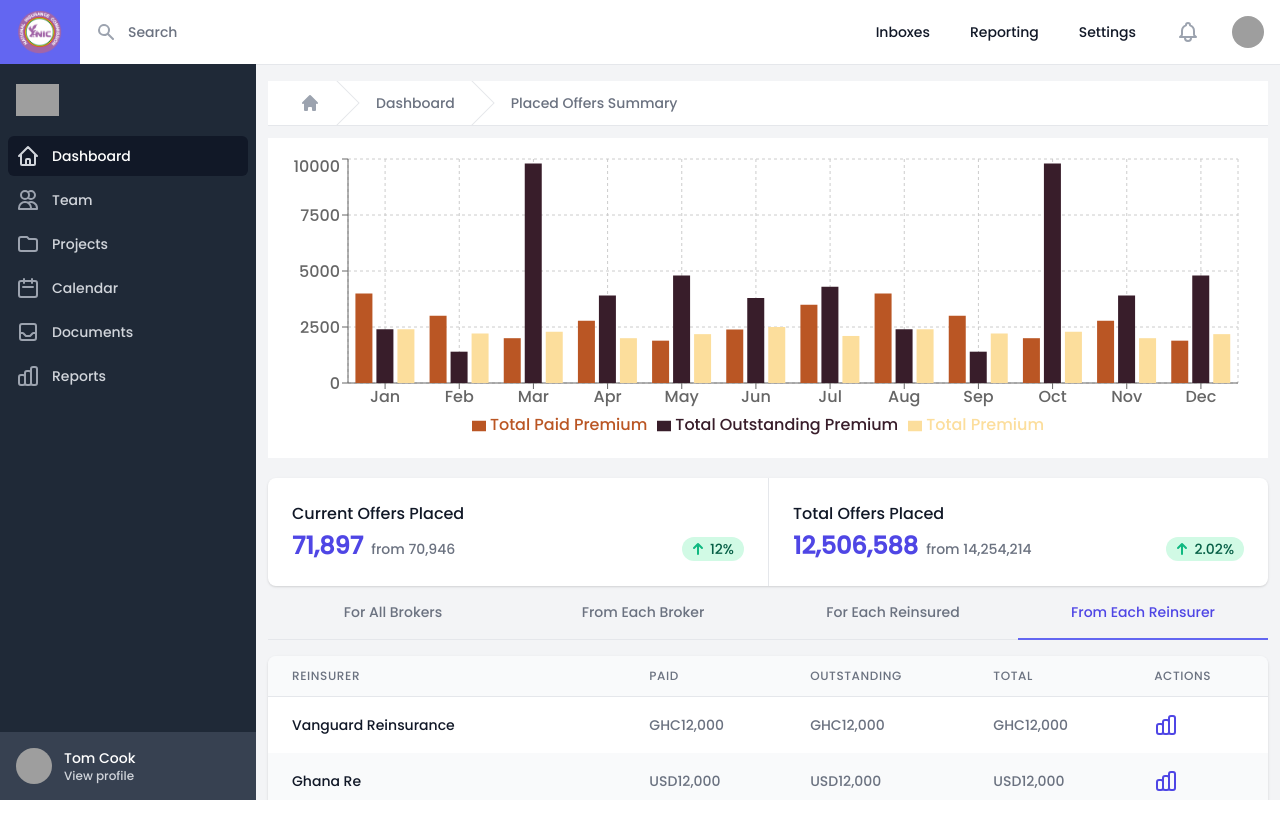
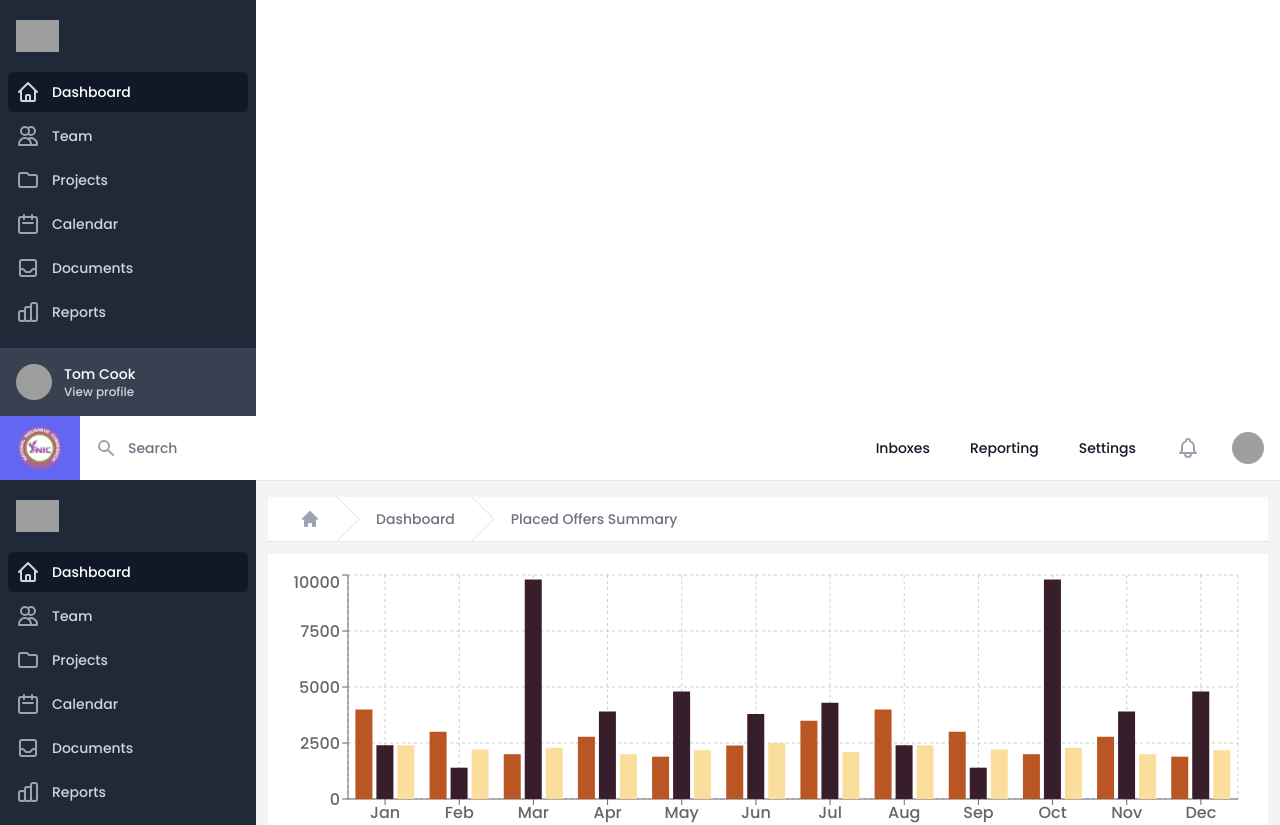
Before and after one commit to Khoby-790/template-nic, a React (Create React App) app: page /_offers in a window 1280 px wide. Shown: the top 825 px of the page. Before the commit the page ends 800 px from the top, so only its background shows below. Built offline with nearby package versions, Linux system fonts and the light colour scheme; grey boxes are pictures that could not be loaded.

Commit message:
--- Auto-Git Commit ---

```diff
--- a/src/layouts/AppLayout.tsx
+++ b/src/layouts/AppLayout.tsx
@@ -16,6 +16,11 @@ const AppLayout = ({ history, match }: Props) => {
     return (
         <Fragment>
 
+            <div className="h-full">
+                <Sidebar />
+
+            </div>
+
             <div className="h-screen overflow-hidden bg-gray-100 flex flex-col">
                 {/* <!-- Top nav--> */}
                 <Navbar />
```
